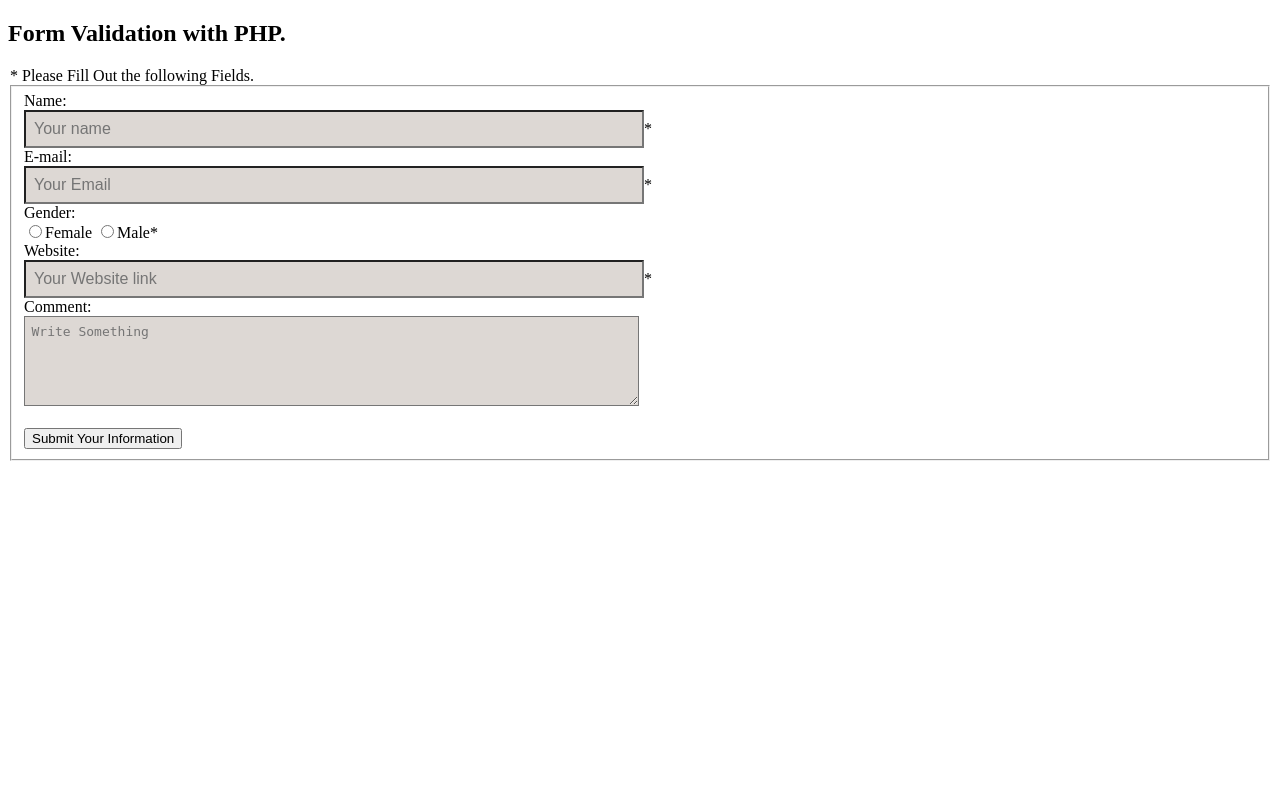
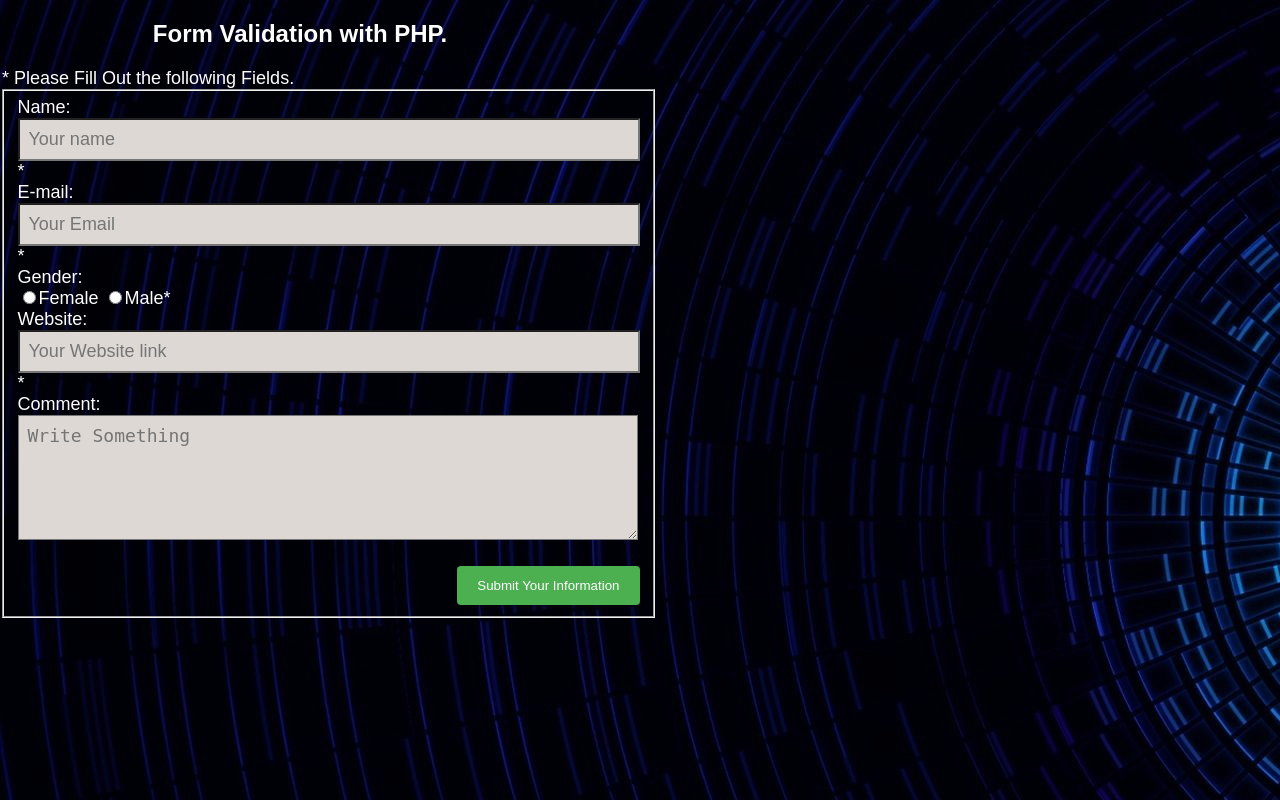
Before and after one commit to AayushTyagi1/Form-Validation-Project, a PHP site: page /Form_validation_project.php in a window 1280 px wide. Run offline with PHP 8.4, Linux system fonts and the light colour scheme.

Commit message:
Update Form.css

```diff
--- a/Form.css
+++ b/Form.css
@@ -5,3 +5,43 @@ input[type="text"], input[type="email"],textarea{
 	padding:.5em;
 	font-size: 1.0em;
 }
+body
+{
+	margin:0;
+	padding: 0;
+	background: linear-gradient(rgba(0,0,50,0.1),rgba(0,0,50,0.1)),url(bcimg.jpg);
+	background-position: cover;
+	font-family: sans-serif;
+
+}
+.Error
+{
+	color:red;
+}
+form
+{
+	position: absolute;
+	cursor: move;
+	align-content: center;
+	width: 600px;
+	background: transparent;
+	border:none;
+	color: #fff;
+	font-size: 18px;
+	transition: all-4s-ease-in-out;
+}
+.title
+{
+	text-align: center;
+	color: white;
+	width:600px;
+}
+input[type=submit] {
+  background-color: #4CAF50;
+  color: white;
+  padding: 12px 20px;
+  border: none;
+  border-radius: 4px;
+  cursor: pointer;
+  float: right;
+}
```
